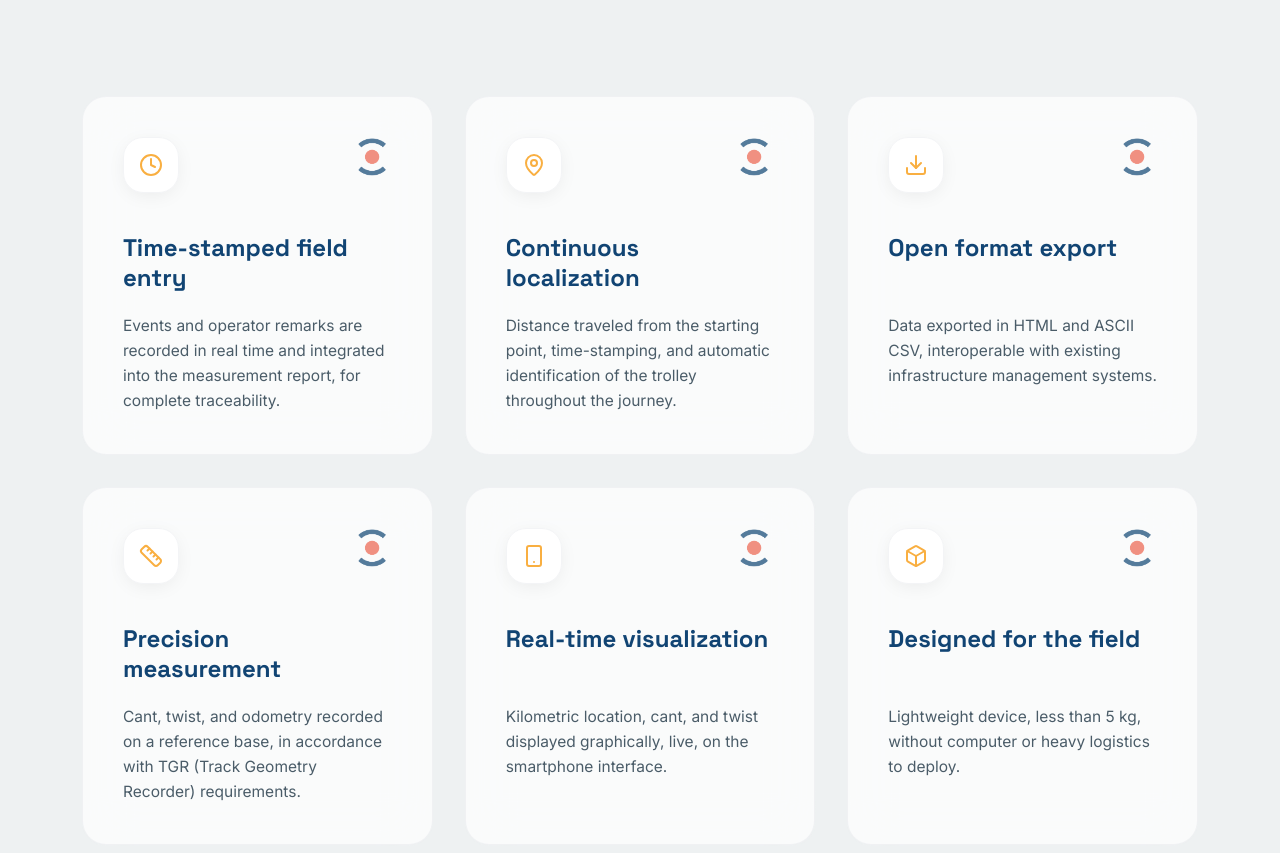
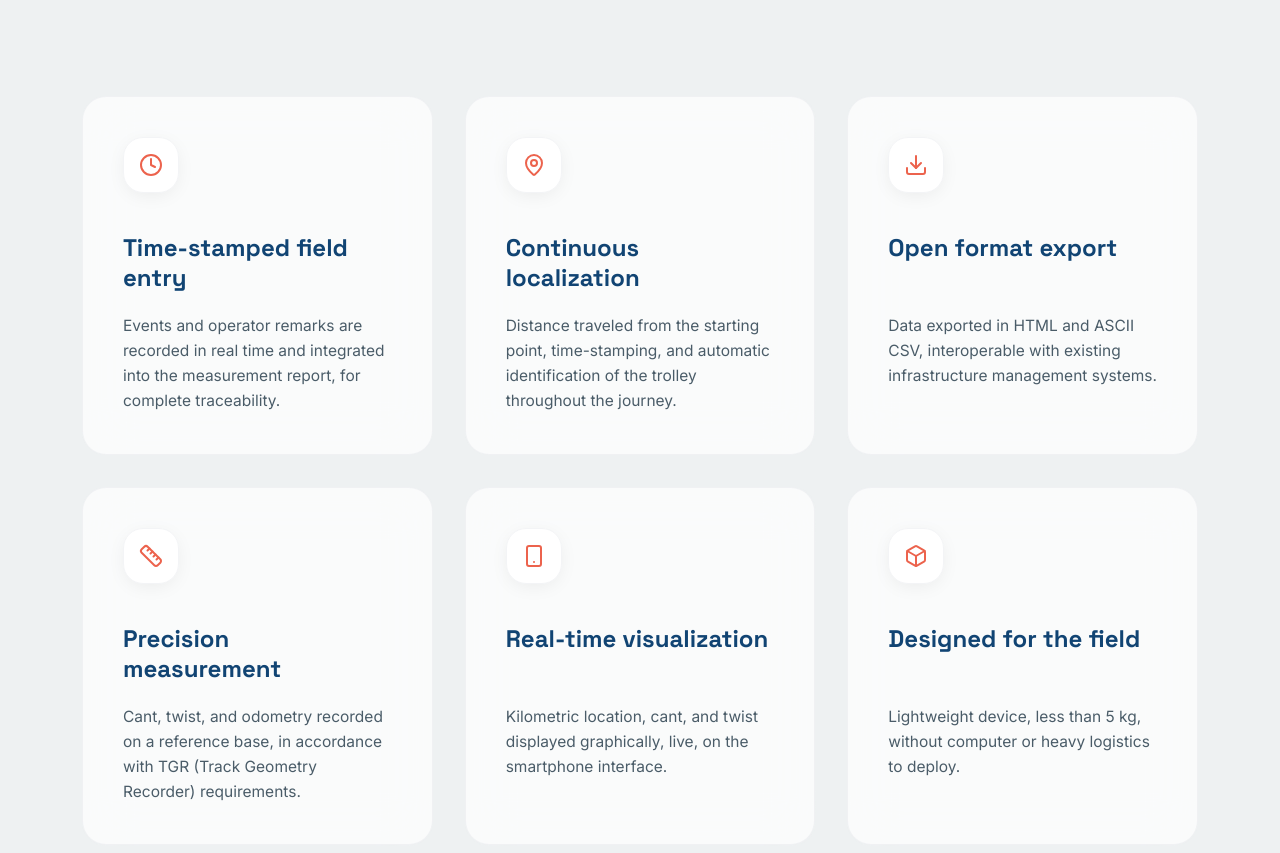
Before and after one commit to Faizy831/Leon, a Next.js app: page / in a window 1280 px wide. Shown: the part 1960-2813 px from the top of the page. Built offline with nearby package versions, Linux system fonts and the light colour scheme.

Commit message:
feat: feature card icons always orange (#ec634d), remove LÉON symbol

```diff
--- a/src/components/FeaturesGrid.tsx
+++ b/src/components/FeaturesGrid.tsx
@@ -3,7 +3,6 @@
 import { motion } from "framer-motion";
 import { useLanguage } from "../context/LanguageContext";
 import { Clock, MapPin, Download, Ruler, Smartphone, Box } from "lucide-react";
-import Image from "next/image";
 
 export default function FeaturesGrid() {
   const { content } = useLanguage();
@@ -52,16 +51,8 @@ export default function FeaturesGrid() {
                 <div className="absolute inset-0 bg-gradient-to-br from-amber-500/5 via-transparent to-transparent opacity-0 group-hover:opacity-100 transition-opacity duration-700 pointer-events-none" />
 
                 <div className="flex items-start justify-between mb-10 relative z-10">
-                  <div className="w-14 h-14 rounded-[20px] flex items-center justify-center bg-white shadow-[0_4px_20px_-4px_rgba(0,0,0,0.08)] border border-gray-100 text-amber-500 group-hover:scale-110 group-hover:bg-amber-500 group-hover:text-white transition-all duration-500">
+                  <div className="w-14 h-14 rounded-[20px] flex items-center justify-center bg-white shadow-[0_4px_20px_-4px_rgba(0,0,0,0.08)] border border-gray-100 group-hover:scale-110 transition-all duration-500" style={{ color: '#ec634d' }}>
                     <Icon className="w-6 h-6" />
-                  </div>
-                  <div className="w-10 h-10 relative opacity-70 group-hover:opacity-100 transition-opacity duration-300">
-                    <Image
-                      src="/LEON_symbol_new.png"
-                      alt="LÉON Symbol"
-                      fill
-                      className="object-contain"
-                    />
                   </div>
                 </div>
 
```
